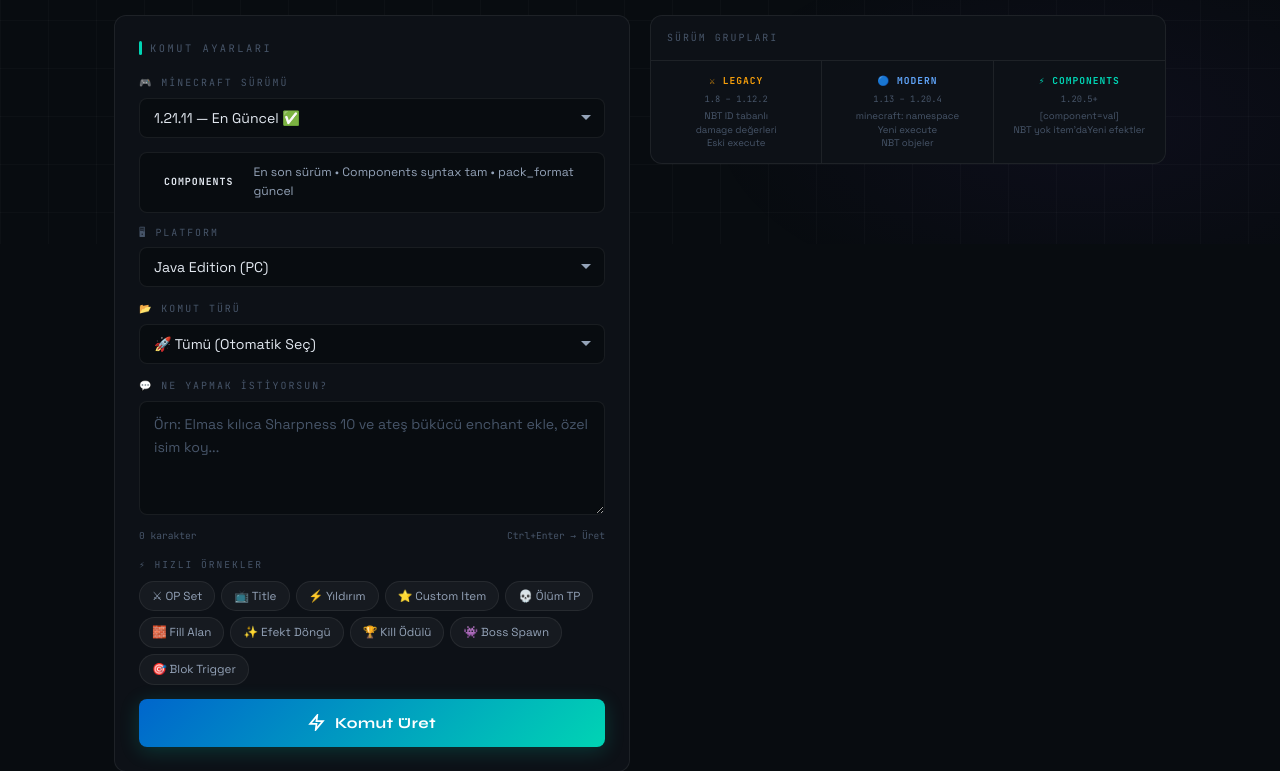
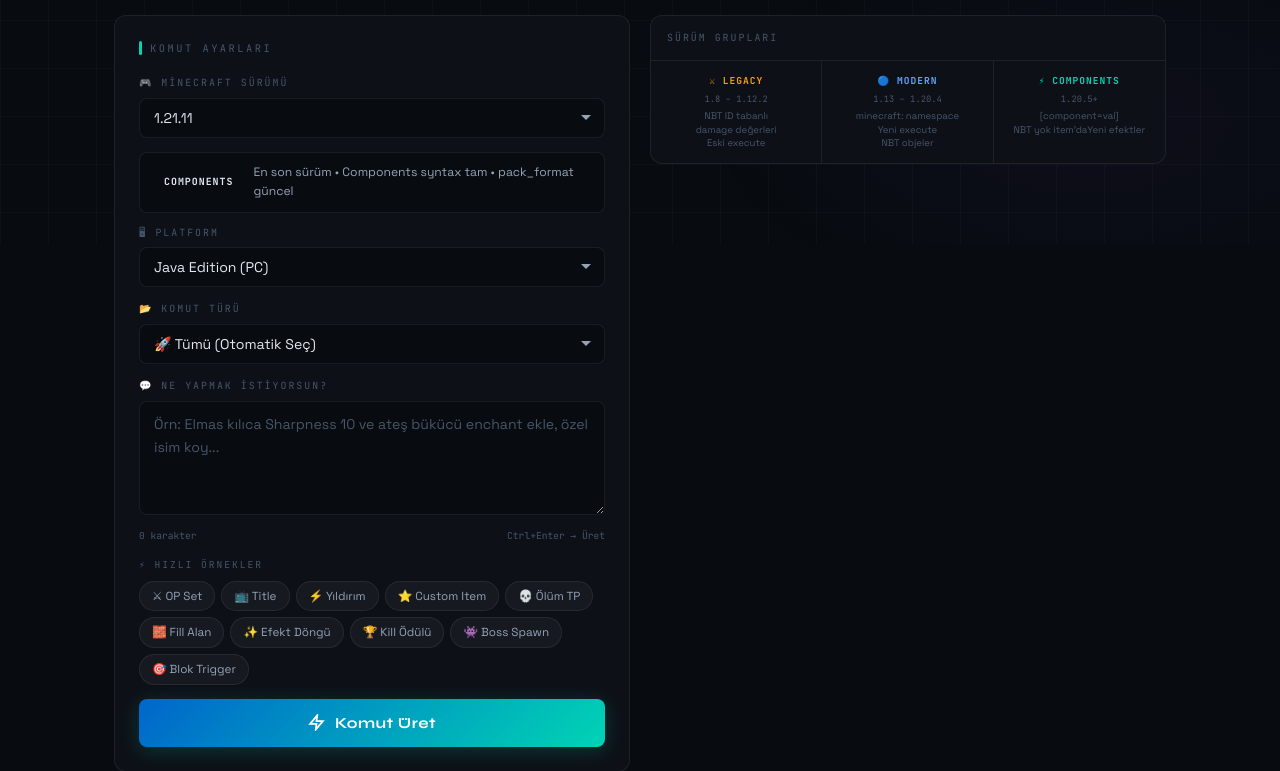
Before and after one commit to Sunay16018/mc-cmd, a Flask app: page / in a window 1280 px wide. Shown: the part 556-1327 px from the top of the page. Run offline with Flask 3, Linux system fonts and the light colour scheme.

Commit message:
Update index.html

```diff
--- a/templates/index.html
+++ b/templates/index.html
@@ -344,7 +344,7 @@ footer a{color:var(--accent);text-decoration:none}
           <label class="flabel">🎮 Minecraft Sürümü</label>
           <select id="versionSel" onchange="onVersionChange()">
             <optgroup label="⚡ Components (1.20.5+)">
-              <option value="1.21.11">1.21.11 — En Güncel ✅</option>
+              <option value="1.21.11">1.21.11</option>
               <option value="1.21.8">1.21.8</option>
               <option value="1.21.5">1.21.5</option>
               <option value="1.21.4">1.21.4 — Bundles of Bravery</option>
```
